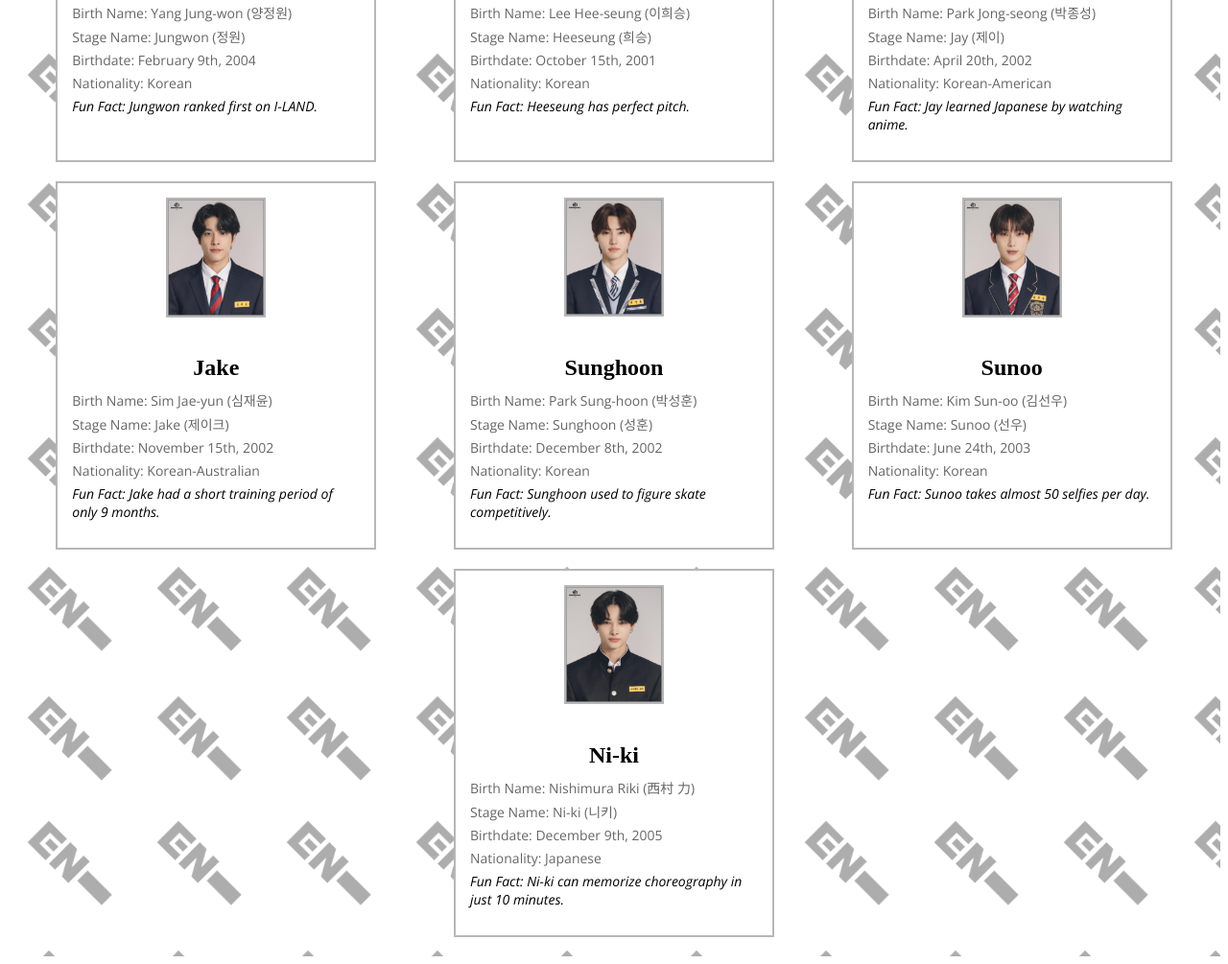
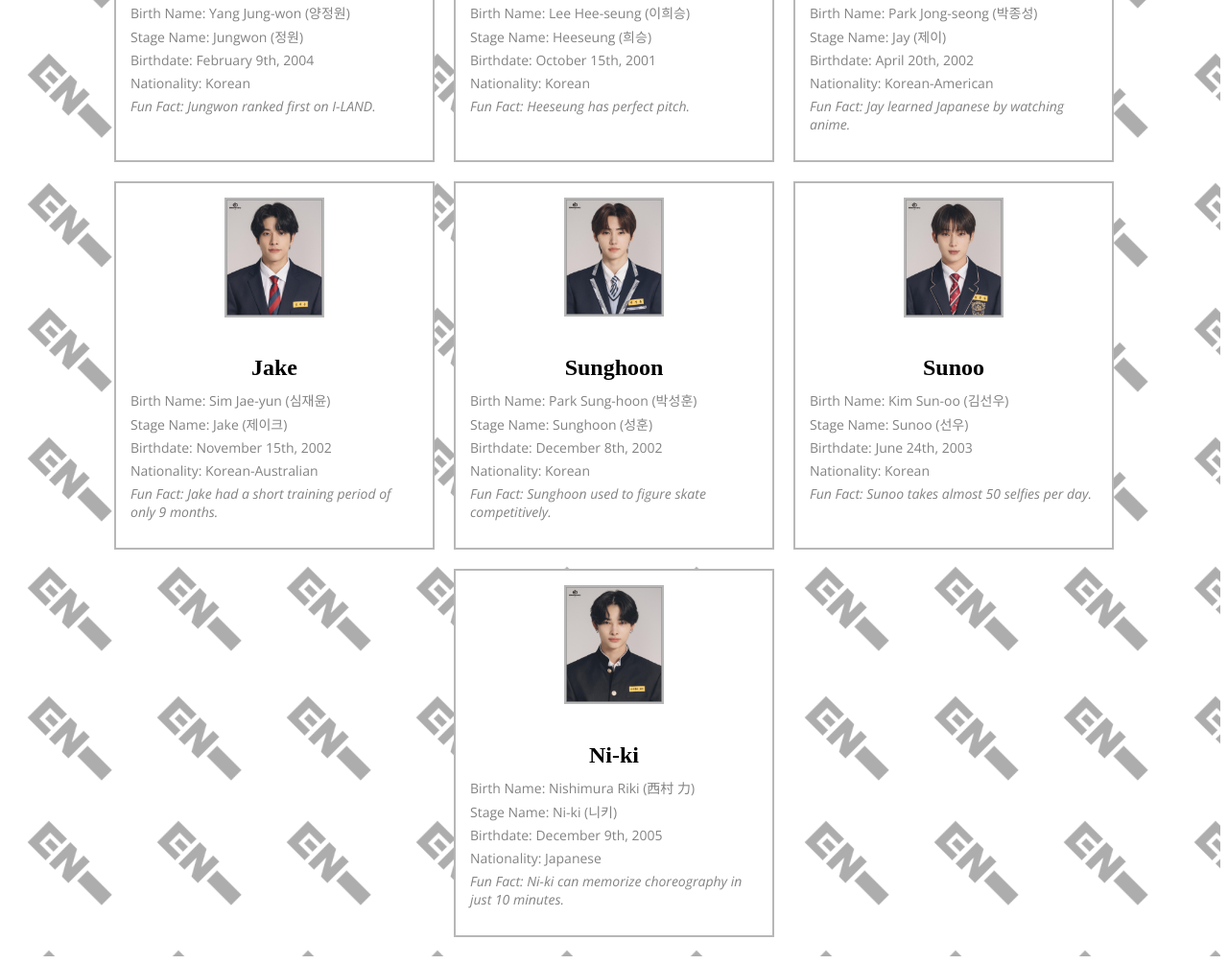
Before and after one commit to CherryLeChicken/enhypen, a plain HTML site: page members.html in a window 1280 px wide. Shown: the part 732-1737 px from the top of the page at 96% size. Drawn offline with nearby package versions, Linux system fonts and the light colour scheme; a web font is replaced by a local one.

Commit message:
added styling

```diff
--- a/members.html
+++ b/members.html
@@ -23,16 +23,6 @@
             text-align: center;
             padding: 50px 20px;
             background-image: url(image.png);
-        }
-
-        .block {
-        background-color: #B7B7B7;
-        padding: 20px 30px;
-        max-width: 600px;
-        margin: auto;
-        }
-
-        #members {
             display: flex;
             flex-wrap: wrap;
             justify-content: center;
@@ -41,8 +31,8 @@
             background-color: white;
         }
 
+        .block {
 
-        .block {
             width: 300px;
             height: 350px;
             background-color: white;
@@ -52,7 +42,6 @@
         }
 
         .block img {
-            width: 100px;
             border: 2px solid #B7B7B7;
             margin-bottom: 15px;
         }
@@ -68,16 +57,11 @@
             margin: 0;
             text-align: left;
             font-size: 14px;
-            color: #666;
+            color: #838383;
         }
 
         .block ul li {
             margin-bottom: 5px;
-        }
-
-        .block ul li:last-child {
-            color: #000000;
-            font-style: italic;
         }
 
 
@@ -174,80 +158,80 @@
 
     <section id="members">
         <div class="block">
-            <img src="jungwon.png" alt="jungwon">
+            <img src="jungwon.png" alt="jungwon" width="100px">
             <h1>Jungwon</h1>
             <ul>
                 <li>Birth Name: Yang Jung-won (양정원)</li>
                 <li>Stage Name: Jungwon (정원)</li>
                 <li>Birthdate: February 9th, 2004</li>
                 <li>Nationality: Korean</li>
-                <li>Fun Fact: Jungwon ranked first on I-LAND.</li>
+                <li><i>Fun Fact: Jungwon ranked first on I-LAND.</i></li>
             </ul>
           </div>
         <div class="block">
-            <img src="heeseung.png" alt="heeseung">
+            <img src="heeseung.png" alt="heeseung" width="100px">
             <h1>Heeseung</h1>
             <ul>
                 <li>Birth Name: Lee Hee-seung (이희승)</li>
                 <li>Stage Name: Heeseung (희승)</li>
                 <li>Birthdate: October 15th, 2001</li>
                 <li>Nationality: Korean</li>
-                <li>Fun Fact: Heeseung has perfect pitch.</li>
+                <li><i>Fun Fact: Heeseung has perfect pitch.</i></li>
             </ul>
         </div>
         <div class="block">
-            <img src="jay.png" alt="jay">
+            <img src="jay.png" alt="jay" width="100px">
             <h1>Jay</h1>
             <ul>
                 <li>Birth Name: Park Jong-seong (박종성)</li>
                 <li>Stage Name: Jay (제이)</li>
                 <li>Birthdate: April 20th, 2002</li>
                 <li>Nationality: Korean-American</li>
-                <li>Fun Fact: Jay learned Japanese by watching anime.</li>
+                <li><i>Fun Fact: Jay learned Japanese by watching anime.</i></li>
             </ul>
         </div>
         <div class="block">
-            <img src="jake.png" alt="jake">
+            <img src="jake.png" alt="jake" width="100px">
             <h1>Jake</h1>
             <ul>
                 <li>Birth Name: Sim Jae-yun (심재윤)</li>
                 <li>Stage Name: Jake (제이크)</li>
                 <li>Birthdate: November 15th, 2002</li>
                 <li>Nationality: Korean-Australian</li>
-                <li>Fun Fact: Jake had a short training period of only 9 months.</li>
+                <li><i>Fun Fact: Jake had a short training period of only 9 months.</i></li>
             </ul>
         </div>
         <div class="block">
-            <img src="sunghoon.png" alt="sunghoon">
+            <img src="sunghoon.png" alt="sunghoon" width="100px">
             <h1>Sunghoon</h1>
             <ul>
                 <li>Birth Name: Park Sung-hoon (박성훈)</li>
                 <li>Stage Name: Sunghoon (성훈)</li>
                 <li>Birthdate: December 8th, 2002</li>
                 <li>Nationality: Korean</li>
-                <li>Fun Fact: Sunghoon used to figure skate competitively.</li>
+                <li><i>Fun Fact: Sunghoon used to figure skate competitively.</i></li>
             </ul>
         </div>
         <div class="block">
-            <img src="sunoo.png" alt="sunoo">
+            <img src="sunoo.png" alt="sunoo" width="100px">
             <h1>Sunoo</h1>
             <ul>
                 <li>Birth Name: Kim Sun-oo (김선우)</li>
                 <li>Stage Name: Sunoo (선우)</li>
                 <li>Birthdate: June 24th, 2003</li>
                 <li>Nationality: Korean</li>
-                <li>Fun Fact: Sunoo takes almost 50 selfies per day.</li>
+                <li><i>Fun Fact: Sunoo takes almost 50 selfies per day.</i></li>
             </ul>
         </div>
         <div class="block">
-            <img src="niki.png" alt="niki">
+            <img src="niki.png" alt="niki" width="100px">
             <h1>Ni-ki</h1>
             <ul>
                 <li>Birth Name: Nishimura Riki (西村 力)</li>
                 <li>Stage Name: Ni-ki (니키)</li>
                 <li>Birthdate: December 9th, 2005</li>
                 <li>Nationality: Japanese</li>
-                <li>Fun Fact: Ni-ki can memorize choreography in just 10 minutes.</li>
+                <li><i>Fun Fact: Ni-ki can memorize choreography in just 10 minutes.</i></li>
             </ul>
         </div>
     </section>
```
Lines whose indentation alone changed are shown as unchanged.
